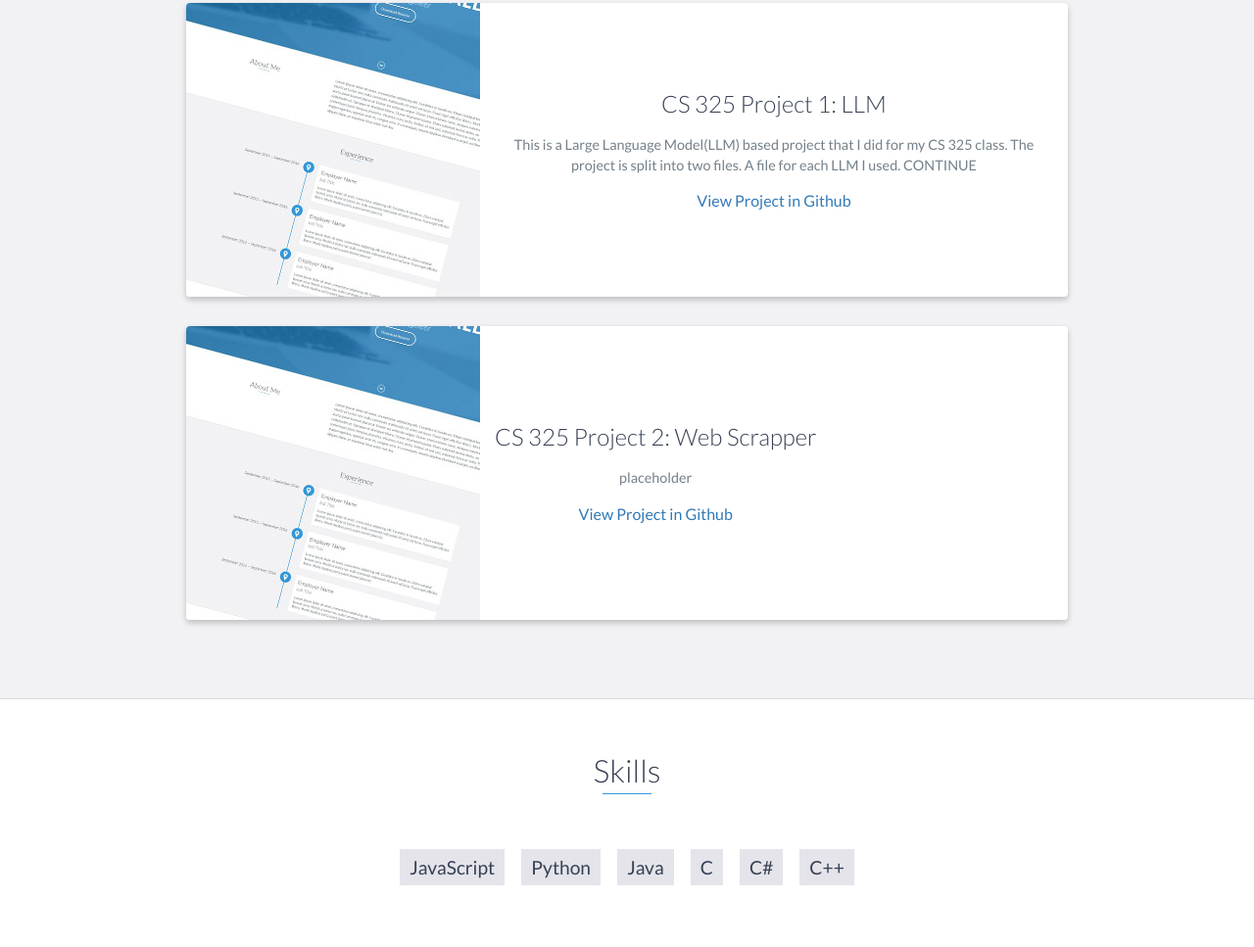
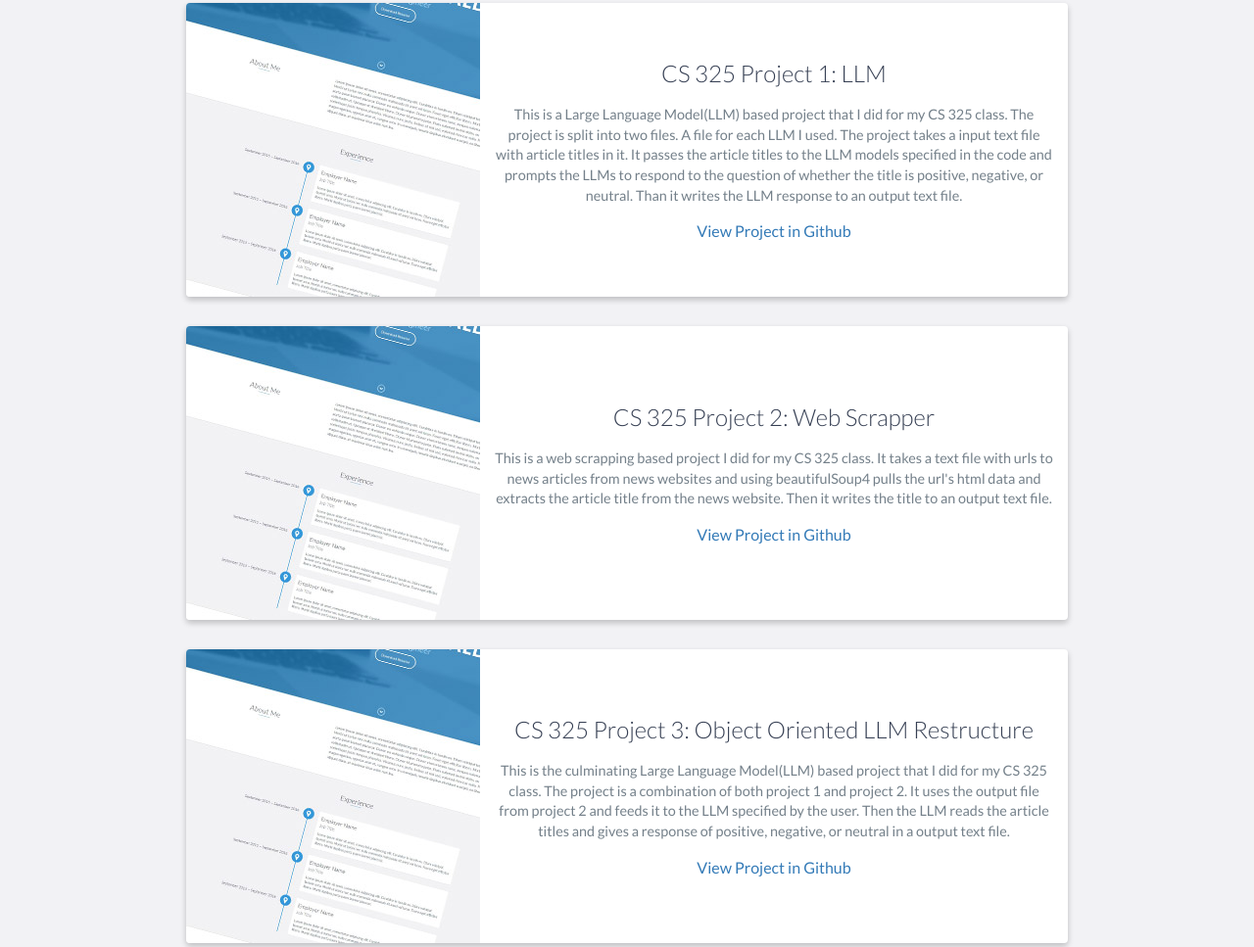
Before and after one commit to ThyDarkReaper/ThyDarkReaper.github.io, a website: page index.html in a window 1280 px wide. Shown: the part 2238-3205 px from the top of the page at 98% size. Drawn offline with nearby package versions, Linux system fonts and the light colour scheme.

Commit message:
updating  projects

```diff
--- a/index.html
+++ b/index.html
@@ -164,7 +164,11 @@
                         <h3>CS 325 Project 1: LLM</h3>
                         <p>
                             This is a Large Language Model(LLM) based project that I did for my CS 325 class.
-                            The project is split into two files. A file for each LLM I used. CONTINUE
+                            The project is split into two files. A file for each LLM I used.
+                            The project takes a input text file with article titles in it. It passes the
+                            article titles to the LLM models specified in the code and prompts the LLMs
+                            to respond to the question of whether the title is positive, negative, or neutral.
+                            Than it writes the LLM response to an output text file.
                         </p>
                         <a href="https://github.com/ThyDarkReaper/325_Project1">View Project in Github</a>
                     </div>
@@ -183,9 +187,32 @@
                     <div class="project-info">
                         <h3>CS 325 Project 2: Web Scrapper</h3>
                         <p>
-                            placeholder
+                            This is a web scrapping based project I did for my CS 325 class.
+                            It takes a text file with urls to news articles from news websites and using
+                            beautifulSoup4 pulls the url's html data and extracts the article title from the
+                            news website. Then it writes the title to an output text file.
                         </p>
                         <a href="https://github.com/ThyDarkReaper/325_Project1/tree/webScrapping">View Project in Github</a>
+                    </div>
+
+                    <!-- End .project-info -->
+                </div>
+                <!-- End .project -->
+                <div class="project shadow-large">
+                    <div class="project-image">
+                        <img src="images/project.jpg" />
+                    </div>
+
+                    <!-- End .project-image -->
+                    <div class="project-info">
+                        <h3>CS 325 Project 3: Object Oriented LLM Restructure</h3>
+                        <p>
+                            This is the culminating Large Language Model(LLM) based project that I did for my CS 325 class.
+                            The project is a combination of both project 1 and project 2. It uses the output file from project 2
+                            and feeds it to the LLM specified by the user. Then the LLM reads the article titles and gives a response of
+                            positive, negative, or neutral in a output text file.
+                        </p>
+                        <a href="https://github.com/ThyDarkReaper/325_Project1">View Project in Github</a>
                     </div>
 
                     <!-- End .project-info -->
```
